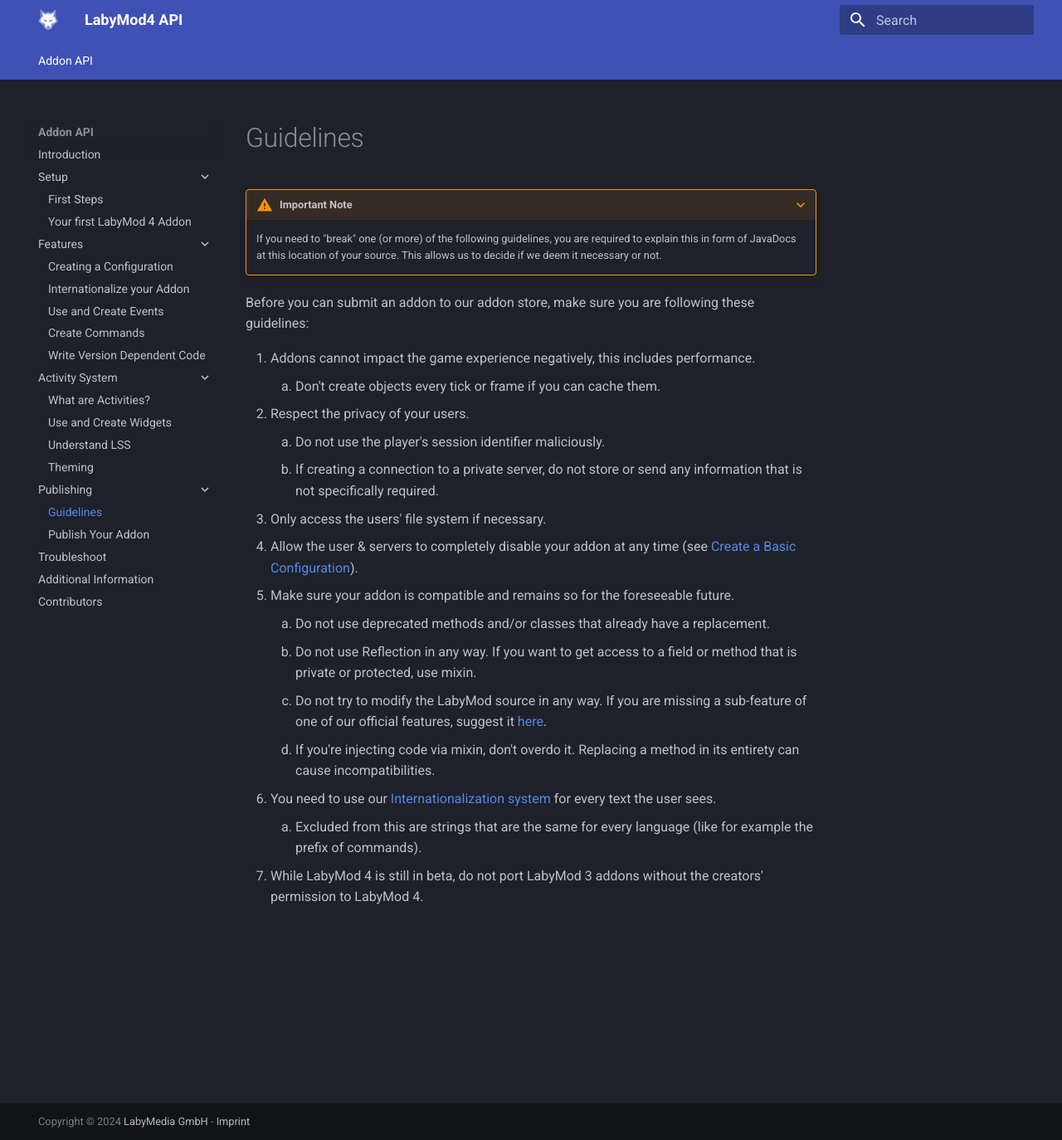
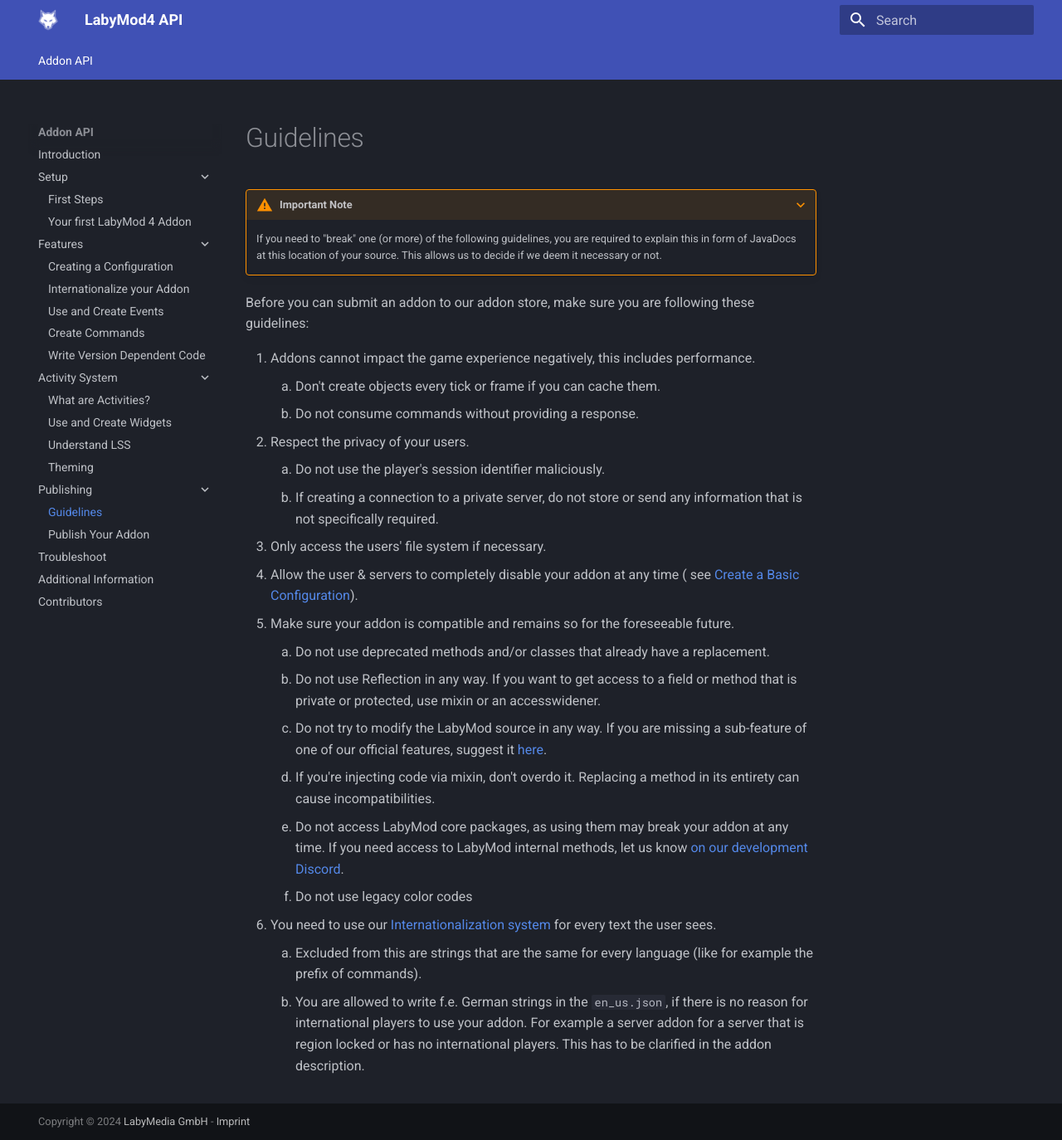
Before and after one commit to LabyMod/labymod4-api-wiki, an MkDocs documentation site: the page built from docs/pages/addon/publishing/guidelines.md, in a window 1280 px wide and 1374 px high. Shown: the whole window at 83% size. Built offline with MkDocs 1.6.1 and Material for MkDocs 9.7.7, drawn with Linux system fonts in a browser that asks for light colours.

Commit message:
reformat guidelines.md, add 1b, 5e, 5f & 6b, add accesswidener to 5b

```diff
--- a/docs/pages/addon/publishing/guidelines.md
+++ b/docs/pages/addon/publishing/guidelines.md
@@ -1,22 +1,36 @@
-
 ???+ warning "Important Note"
 
-    If you need to "break" one (or more) of the following guidelines, you are required to explain this in form of JavaDocs at this location of your source. This allows us to decide if we deem it necessary or not.
+    If you need to "break" one (or more) of the following guidelines, you are required to explain this in form of
+    JavaDocs at this location of your source. This allows us to decide if we deem it necessary or not.
 
 Before you can submit an addon to our addon store, make sure you are following these guidelines:
 
 1. Addons cannot impact the game experience negatively, this includes performance.
     1. Don't create objects every tick or frame if you can cache them.
+    2. Do not consume commands without providing a response.
 2. Respect the privacy of your users.
     1. Do not use the player's session identifier maliciously.
-    2. If creating a connection to a private server, do not store or send any information that is not specifically required.
+    2. If creating a connection to a private server, do not store or send any information that is not specifically
+       required.
 3. Only access the users' file system if necessary.
-4. Allow the user & servers to completely disable your addon at any time (see <a href="/pages/addon/features/config/#create-a-basic-configuration" target="_blank">Create a Basic Configuration</a>).
+4. Allow the user & servers to completely disable your addon at any time (
+   see <a href="/pages/addon/features/config/#create-a-basic-configuration" target="_blank">Create a Basic
+   Configuration</a>).
 5. Make sure your addon is compatible and remains so for the foreseeable future.
     1. Do not use deprecated methods and/or classes that already have a replacement.
-    2. Do not use Reflection in any way. If you want to get access to a field or method that is private or protected, use mixin.
-    3. Do not try to modify the LabyMod source in any way. If you are missing a sub-feature of one of our official features, suggest it <a href="https://www.labymod.net/ideas#category=client" target="_blank">here</a>.
-    4. If you're injecting code via mixin, don't overdo it. Replacing a method in its entirety can cause incompatibilities.
-6. You need to use our <a href="/pages/addon/features/internationalization/" target="_blank">Internationalization system</a> for every text the user sees.
+    2. Do not use Reflection in any way. If you want to get access to a field or method that is private or protected,
+       use mixin or an accesswidener.
+    3. Do not try to modify the LabyMod source in any way. If you are missing a sub-feature of one of our official
+       features, suggest it <a href="https://www.labymod.net/ideas#category=client" target="_blank">here</a>.
+    4. If you're injecting code via mixin, don't overdo it. Replacing a method in its entirety can cause
+       incompatibilities.
+    5. Do not access LabyMod core packages, as using them may break your addon at any time. If you need access to
+       LabyMod internal methods, let us know <a href="https://labymod.net/dc/dev" target="_blank">on our development
+       Discord</a>.
+    6. Do not use legacy color codes
+6. You need to use our <a href="/pages/addon/features/internationalization/" target="_blank">Internationalization
+   system</a> for every text the user sees.
     1. Excluded from this are strings that are the same for every language (like for example the prefix of commands).
-7. While LabyMod 4 is still in beta, do not port LabyMod 3 addons without the creators' permission to LabyMod 4.
+    2. You are allowed to write f.e. German strings in the `en_us.json`, if there is no reason for international players
+       to use your addon. For example a server addon for a server that is region locked or has no international players.
+       This has to be clarified in the addon description.
```
